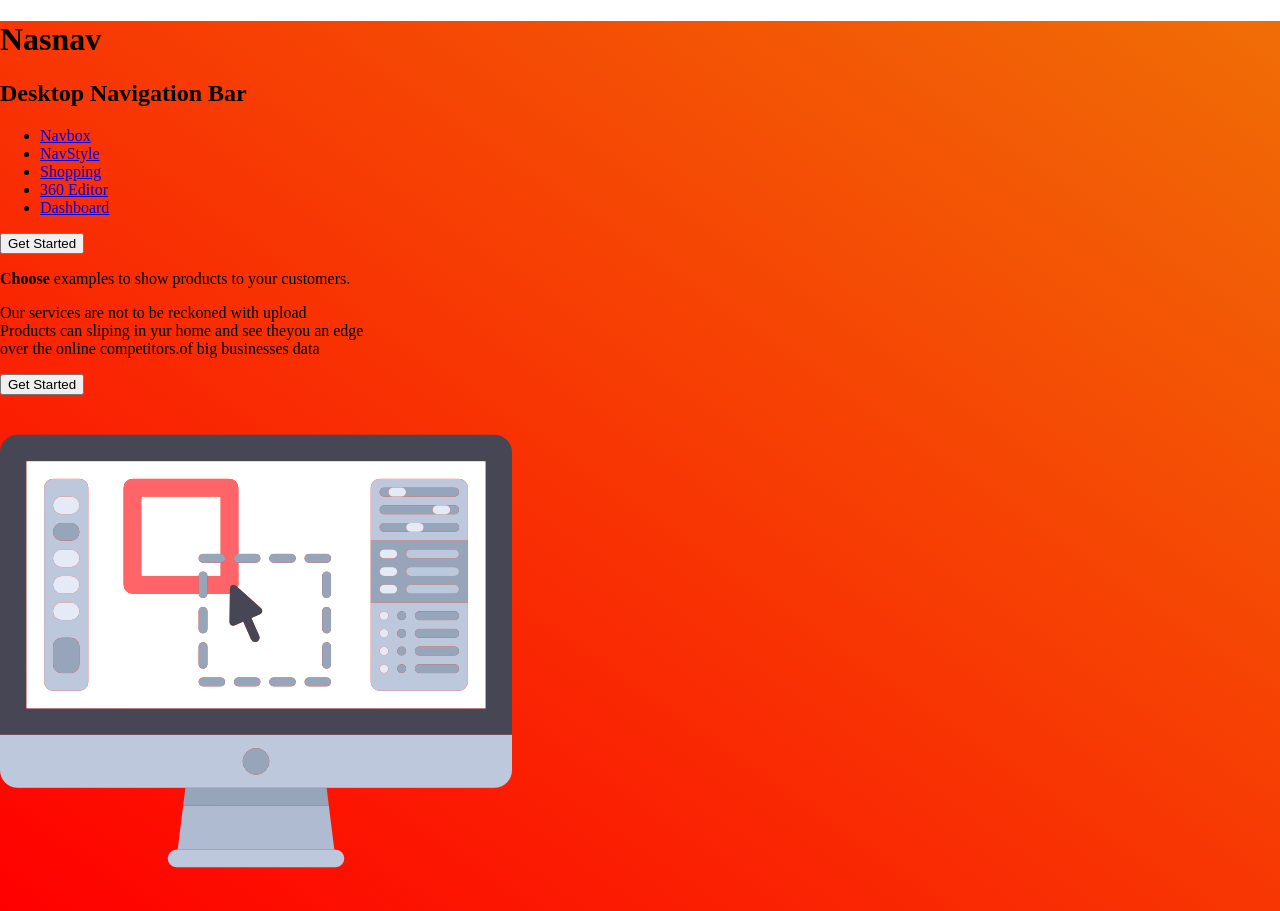
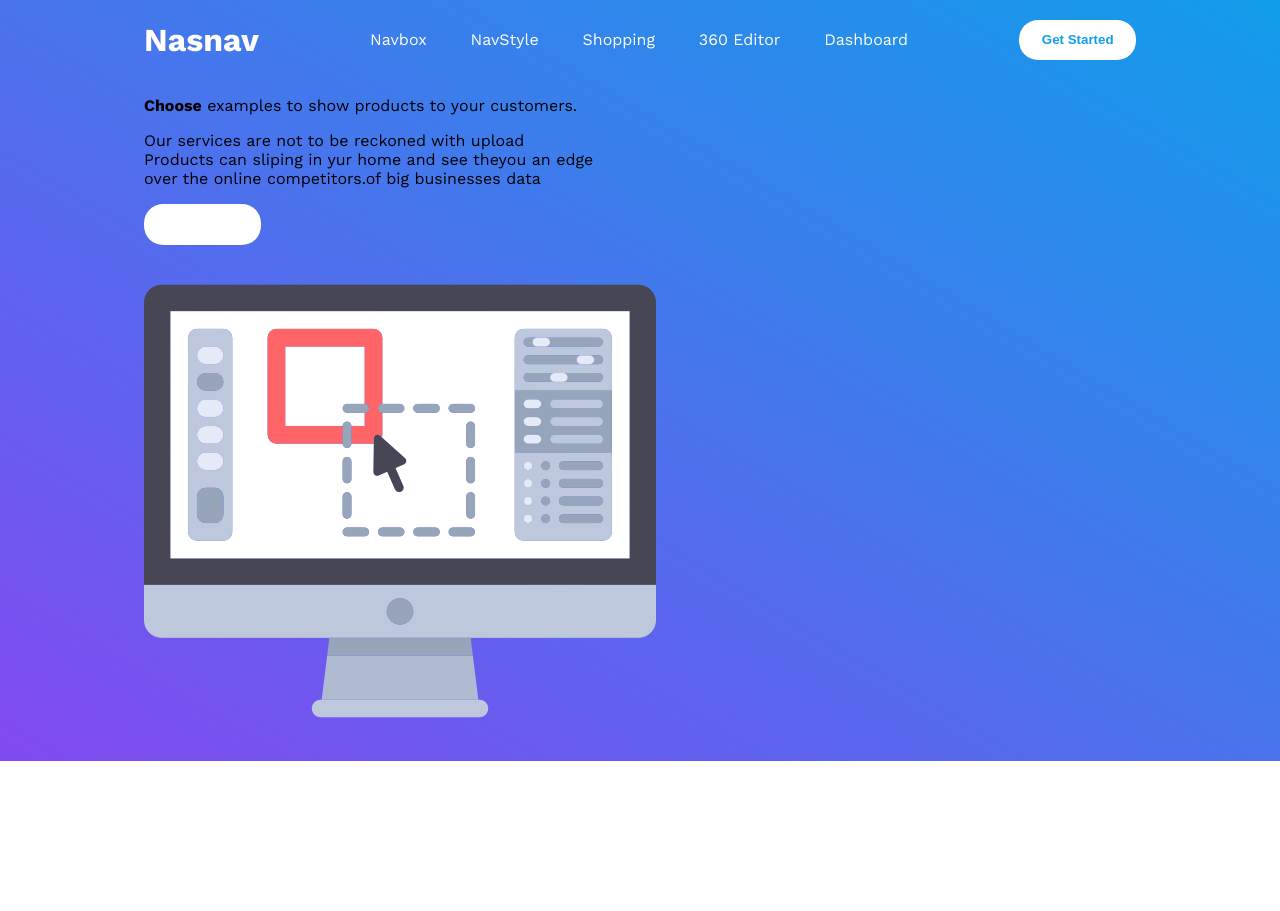
Before and after one commit to moaaz-bhnas/nasnav-mvc, a website: page index.html in a window 1280 px wide. After the commit the page ends 800 px from the top, so only its background shows below. Drawn offline with nearby package versions, Linux system fonts and the light colour scheme.

Commit message:
finished logoAndNavbarContainer style for desktop

```diff
--- a/blocks/body/body.scss
+++ b/blocks/body/body.scss
@@ -1,3 +1,4 @@
 .body {
+  font-family: 'Work Sans', sans-serif;
   margin: 0;
 }
--- /dev/null
+++ b/blocks/callToActionButton/callToActionButton.scss
@@ -0,0 +1,24 @@
+@import '../../sass-modules/_colors';
+
+.callToActionButton {
+  font-weight: 700;
+  color: transparent;
+
+  padding: .8rem 1.4rem;
+  background-color: #fff;
+  border: none;
+  border-radius: 1.2rem;
+
+  cursor: pointer;
+}
+
+// Modifiers
+.callToActionButton_color_white {
+  color: #fff;
+}
+.callToActionButton_color_violet {
+  color: $violet;
+}
+.callToActionButton_color_blue {
+  color: $blue;
+}
--- /dev/null
+++ b/blocks/container.scss
@@ -0,0 +1,5 @@
+.container {
+  padding: 0 .5rem;
+  max-width: 62rem;
+  margin: 0 auto;
+}
--- /dev/null
+++ b/blocks/desktopNavMenu/__item/desktopNavMenu__item.scss
@@ -0,0 +1,3 @@
+.desktopNavMenu__item {
+  display: inline-block;
+}
--- /dev/null
+++ b/blocks/desktopNavMenu/__link/desktopNavMenu__link.scss
@@ -0,0 +1,32 @@
+.desktopNavMenu__link {
+  display: block;
+
+  line-height: 5rem;
+  color: #fff;
+  text-decoration: none;
+
+  padding: 0 1.2rem;
+
+  position: relative;
+
+  &::before {
+    content: '';
+
+    width: 1.4rem;
+    height: .2rem;
+
+    position: absolute;
+    top: 0;
+    left: 50%;
+    transform: translateX(-50%);
+
+    transition: .2s background-color;
+  }
+
+  &:hover,
+  &:focus {
+    &::before {
+      background-color: #fff;
+    }
+  }
+}
--- /dev/null
+++ b/blocks/desktopNavbar/__title/desktopNavbar__title.scss
@@ -0,0 +1,4 @@
+.desktopNavbar__title {
+  position: absolute;
+  left: -100rem;
+}
--- /dev/null
+++ b/blocks/desktopNavbar/desktopNavbar.scss
@@ -0,0 +1,3 @@
+.desktopNavbar {
+  display: inline-block;
+}
--- a/blocks/header/header.scss
+++ b/blocks/header/header.scss
@@ -2,6 +2,6 @@
   background-image:
     linear-gradient(
       to top right,
-      red, #f06d06
+      #8249F0, #119DEA
     );
 }
--- /dev/null
+++ b/blocks/list/list.scss
@@ -0,0 +1,5 @@
+.list {
+  list-style: none;
+  padding-left: 0;
+  margin: 0;
+}
--- a/blocks/logo/logo.scss
+++ b/blocks/logo/logo.scss
@@ -0,0 +1,5 @@
+.logo {
+  line-height: 5rem;
+  color: #fff;
+  margin: 0;
+}
--- /dev/null
+++ b/blocks/logoAndNavbarContainer/__callToActionButton/logoAndNavbarContainer__callToActionButton.scss
@@ -0,0 +1,4 @@
+.logoAndNavbarContainer__callToActionButton {
+  margin-top: 1.23rem;
+  float: right;
+}
--- /dev/null
+++ b/blocks/logoAndNavbarContainer/__logo/logoAndNavbarContainer__logo.scss
@@ -0,0 +1,3 @@
+.logoAndNavbarContainer__logo {
+  float: left;
+}
--- /dev/null
+++ b/blocks/logoAndNavbarContainer/logoAndNavbarContainer.scss
@@ -0,0 +1,6 @@
+.logoAndNavbarContainer {
+  text-align: center;
+
+  height: 5rem;
+  // background-color: #555;
+}
--- /dev/null
+++ b/css/style.css
@@ -0,0 +1,79 @@
+.container {
+  padding: 0 .5rem;
+  max-width: 62rem;
+  margin: 0 auto; }
+
+.body {
+  font-family: 'Work Sans', sans-serif;
+  margin: 0; }
+
+.callToActionButton {
+  font-weight: 700;
+  color: transparent;
+  padding: .8rem 1.4rem;
+  background-color: #fff;
+  border: none;
+  border-radius: 1.2rem;
+  cursor: pointer; }
+
+.callToActionButton_color_white {
+  color: #fff; }
+
+.callToActionButton_color_violet {
+  color: #8249F0; }
+
+.callToActionButton_color_blue {
+  color: #119DEA; }
+
+.desktopNavbar {
+  display: inline-block; }
+
+.header {
+  background-image: linear-gradient(to top right, #8249F0, #119DEA); }
+
+.list {
+  list-style: none;
+  padding-left: 0;
+  margin: 0; }
+
+.logo {
+  line-height: 5rem;
+  color: #fff;
+  margin: 0; }
+
+.logoAndNavbarContainer {
+  text-align: center;
+  height: 5rem; }
+
+.desktopNavbar__title {
+  position: absolute;
+  left: -100rem; }
+
+.desktopNavMenu__item {
+  display: inline-block; }
+
+.desktopNavMenu__link {
+  display: block;
+  line-height: 5rem;
+  color: #fff;
+  text-decoration: none;
+  padding: 0 1.2rem;
+  position: relative; }
+  .desktopNavMenu__link::before {
+    content: '';
+    width: 1.4rem;
+    height: .2rem;
+    position: absolute;
+    top: 0;
+    left: 50%;
+    transform: translateX(-50%);
+    transition: .2s background-color; }
+  .desktopNavMenu__link:hover::before, .desktopNavMenu__link:focus::before {
+    background-color: #fff; }
+
+.logoAndNavbarContainer__callToActionButton {
+  margin-top: 1.23rem;
+  float: right; }
+
+.logoAndNavbarContainer__logo {
+  float: left; }
--- a/index.html
+++ b/index.html
@@ -5,16 +5,19 @@
   <meta name="viewport" content="width=device-width, initial-scale=1.0">
   <meta http-equiv="X-UA-Compatible" content="ie=edge">
   <link rel='shortcut icon' type='image/x-icon' href='/favicon.ico' />
-  <link rel="stylesheet" href="style.css">
+  <link href="https://fonts.googleapis.com/css?family=Work+Sans:400,500,700,800" rel="stylesheet">
+  <link rel="stylesheet" href="css/style.css">
   <title>Nasnav</title>
 </head>
 <body class="body">
   <header class="header" role="banner">
+    <div class="container">
       <div class="logoAndNavbarContainer">
-      <h1 class="logo">Nasnav</h1>
+        <h1 class="logo logoAndNavbarContainer__logo">Nasnav</h1>
+
         <nav class="desktopNavbar" role="navigation">
           <h2 class="desktopNavbar__title">Desktop Navigation Bar</h2>
-        <ul class="desktopNavMenu">
+          <ul class="list desktopNavMenu">
             <li class="desktopNavMenu__item">
               <a href="#" class="desktopNavMenu__link">Navbox</a>
             </li>
@@ -32,7 +35,8 @@
             </li>
           </ul>
         </nav>
-      <button class="callToActionButton">Get Started</button>
+
+        <button class="callToActionButton callToActionButton_color_blue logoAndNavbarContainer__callToActionButton">Get Started</button>
       </div>
 
       <div class="intro">
@@ -48,6 +52,7 @@
       </div>
 
       <img src="image/computer.png" alt="Laptop">
+    </div>
   </header>
 </body>
 </html>
--- /dev/null
+++ b/sass-modules/__colors.scss
@@ -0,0 +1,2 @@
+$violet: #8249F0;
+$blue: #119DEA;
--- a/style.css
+++ /dev/null
@@ -1,5 +0,0 @@
-.body {
-  margin: 0; }
-
-.header {
-  background-image: linear-gradient(to top right, red, #f06d06); }
```
Also changed, not shown: gulpfile.js (+1 -7 lines). Lines whose indentation alone changed are shown as unchanged.
